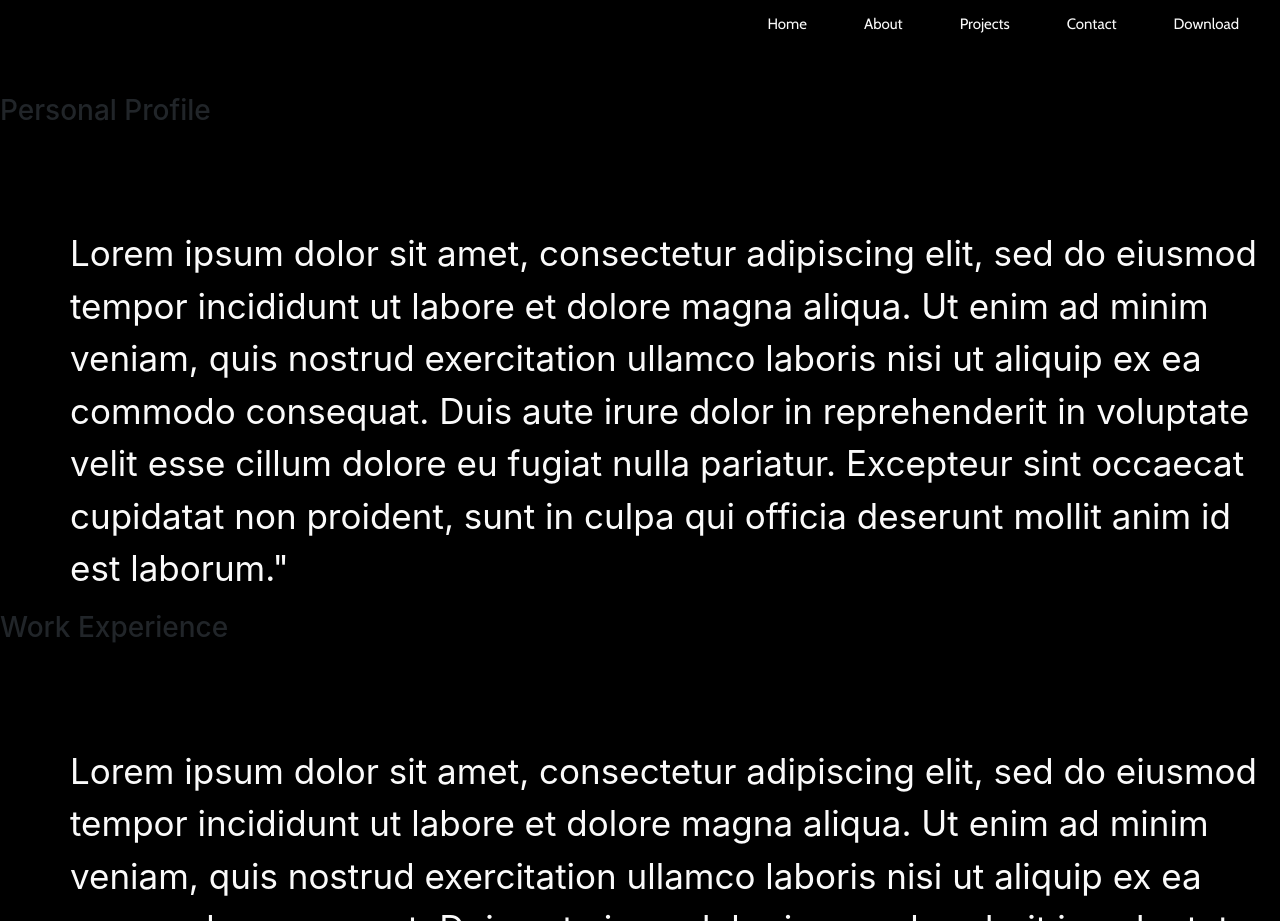
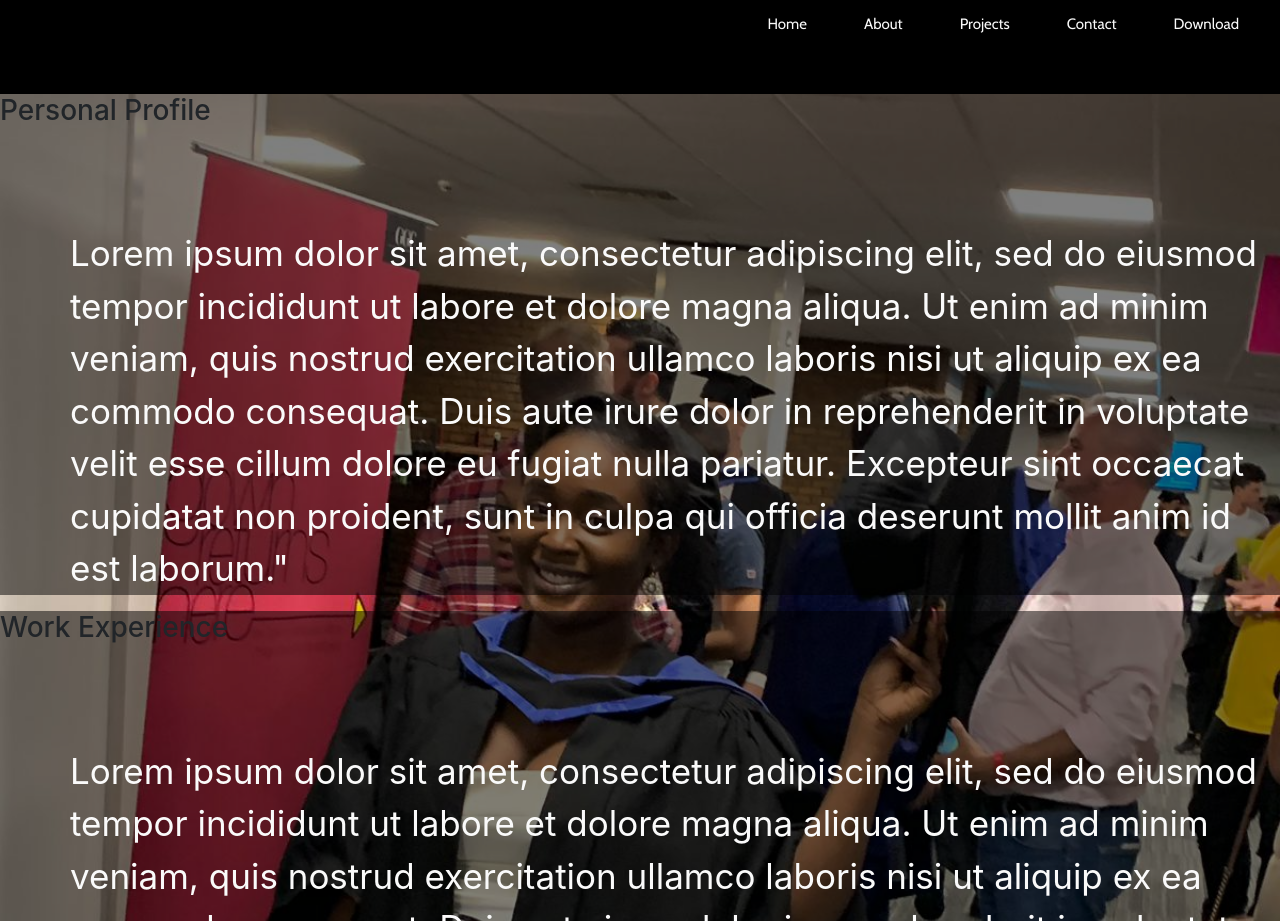
Before and after one commit to Code-Institute-Submissions/MS1-CI-Project, a plain HTML site: page about.html in a window 1280 px wide. Shown: the part 91-1012 px from the top of the page. Drawn offline with nearby package versions, Linux system fonts and the light colour scheme.

Commit message:
background image on about page added

```diff
--- a/about.html
+++ b/about.html
@@ -34,7 +34,7 @@
         </ul>
     </header>
     <section class="scroll">
-        <div class="scroll-inner">
+        <div class="scroll-inner card-overlay">
             <h3>Personal Profile</h3>
             <p>
                 Lorem ipsum dolor sit amet, consectetur adipiscing elit, sed do eiusmod tempor incididunt ut labore et
@@ -45,7 +45,7 @@
 
             </p>
         </div>
-        <div class="scroll-inner">
+        <div class="scroll-inner card-overlay">
             <h3>Work Experience</h3>
             <p>
                 Lorem ipsum dolor sit amet, consectetur adipiscing elit, sed do eiusmod tempor incididunt ut labore et
@@ -55,7 +55,7 @@
                 deserunt mollit anim id est laborum."
             </p>
         </div>
-        <div class="scroll-inner">
+        <div class="scroll-inner card-overlay">
             <h3>Skills</h3>
             <p>
                 Lorem ipsum dolor sit amet, consectetur adipiscing elit, sed do eiusmod tempor incididunt ut labore et
--- a/assets/css/style.css
+++ b/assets/css/style.css
@@ -16,9 +16,13 @@ h2{
 }
 
 .scroll{
-    background-image: url("grad.JPG");
+    background-image: url("/assets/image/grad.JPG") ;
     background-size: cover;
+    background-attachment: fixed;
+}
 
+.card-overlay{
+    background: rgba(0, 0, 0, 0.5);
 }
 
 
```
